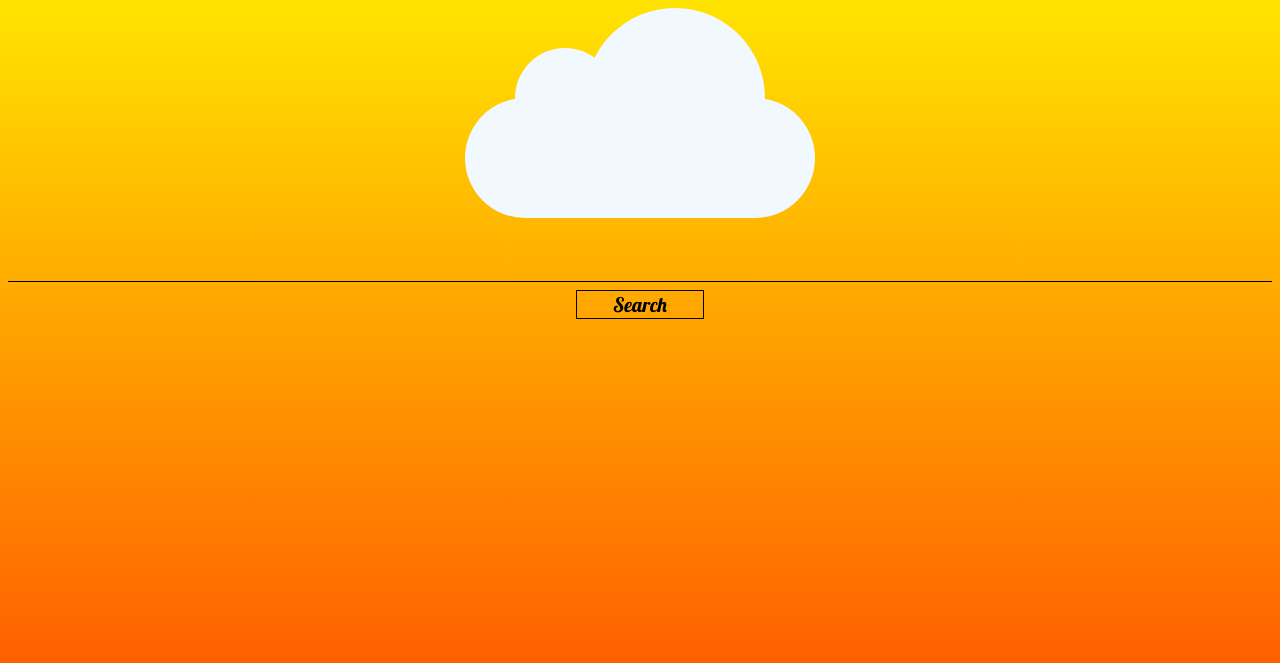
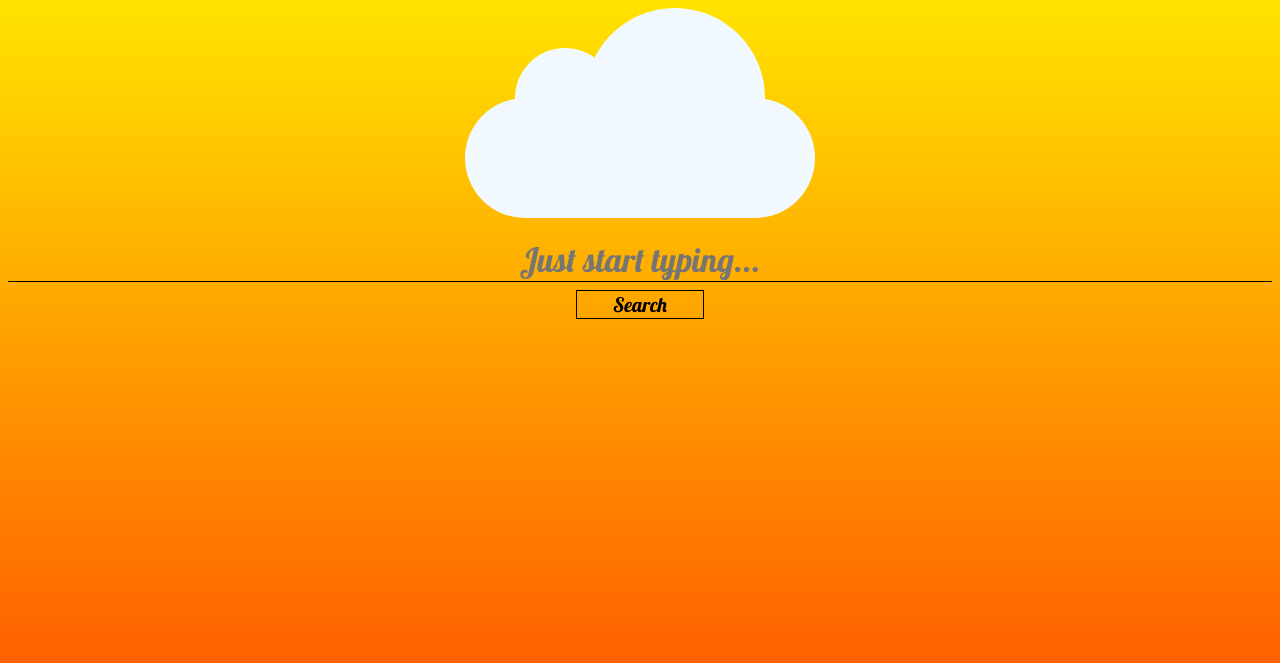
Before and after one commit to stcaldwell/Week-4-SoundCloud, a plain HTML site: page index.html in a window 1280 px wide. Shown: the part 137-800 px from the top of the page. Drawn offline with Linux system fonts and the light colour scheme.

Commit message:
add text placeholder for search bar.

```diff
--- a/index.html
+++ b/index.html
@@ -15,7 +15,7 @@
     </section>
     <section class="search">
       <form class="search-form">
-        <input type="text" id="searchBar" name="Seach-bar" autocomplete="off">
+        <input type="text" id="searchBar" name="Seach-bar" autocomplete="off" placeholder="Just start typing...">
         <button type="button" id="button">Search</button>
       </form>
     </section>
```
